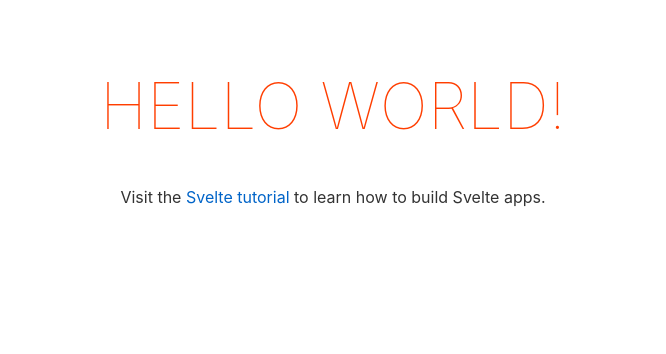
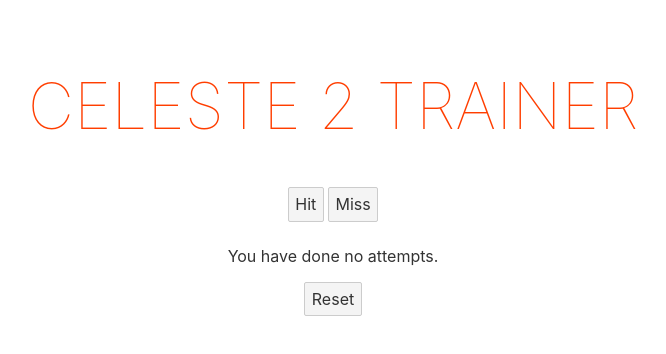
Before and after one commit to CelesteClassic2/trainer, a Svelte app: page / in a window 1280 px wide. Shown: the top 354 px of the page, without its empty margins (307-973 px from the left). Built offline with nearby package versions, Linux system fonts and the light colour scheme.

Commit message:
Basic results system

```diff
--- a/src/App.svelte
+++ b/src/App.svelte
@@ -1,17 +1,24 @@
 <script lang="ts">
-	export let name: string;
+	let attempts = 0;
+	let hits = 0;
 </script>
 
 <main>
-	<h1>Hello {name}!</h1>
-	<p>Visit the <a href="https://svelte.dev/tutorial">Svelte tutorial</a> to learn how to build Svelte apps.</p>
+	<h1>Celeste 2 Trainer</h1>
+	<button on:click={() => {attempts++; hits++;}}>Hit</button>
+	<button on:click={() => {attempts++;}}>Miss</button>
+	{#if attempts === 0}
+		<p>You have done no attempts.</p>
+	{:else}
+		<p>You've done {hits}/{attempts} ({(hits/attempts * 100).toFixed(2)}%) successful attempts</p>
+	{/if}
+	<button on:click={() => {attempts = 0; hits = 0;}}>Reset</button>
 </main>
 
 <style>
 	main {
 		text-align: center;
 		padding: 1em;
-		max-width: 240px;
 		margin: 0 auto;
 	}
 
@@ -21,10 +28,4 @@
 		font-size: 4em;
 		font-weight: 100;
 	}
-
-	@media (min-width: 640px) {
-		main {
-			max-width: none;
-		}
-	}
 </style>
--- a/src/main.ts
+++ b/src/main.ts
@@ -1,10 +1,7 @@
 import App from './App.svelte';
 
 const app = new App({
-	target: document.body,
-	props: {
-		name: 'world'
-	}
+	target: document.body
 });
 
 export default app;
```
